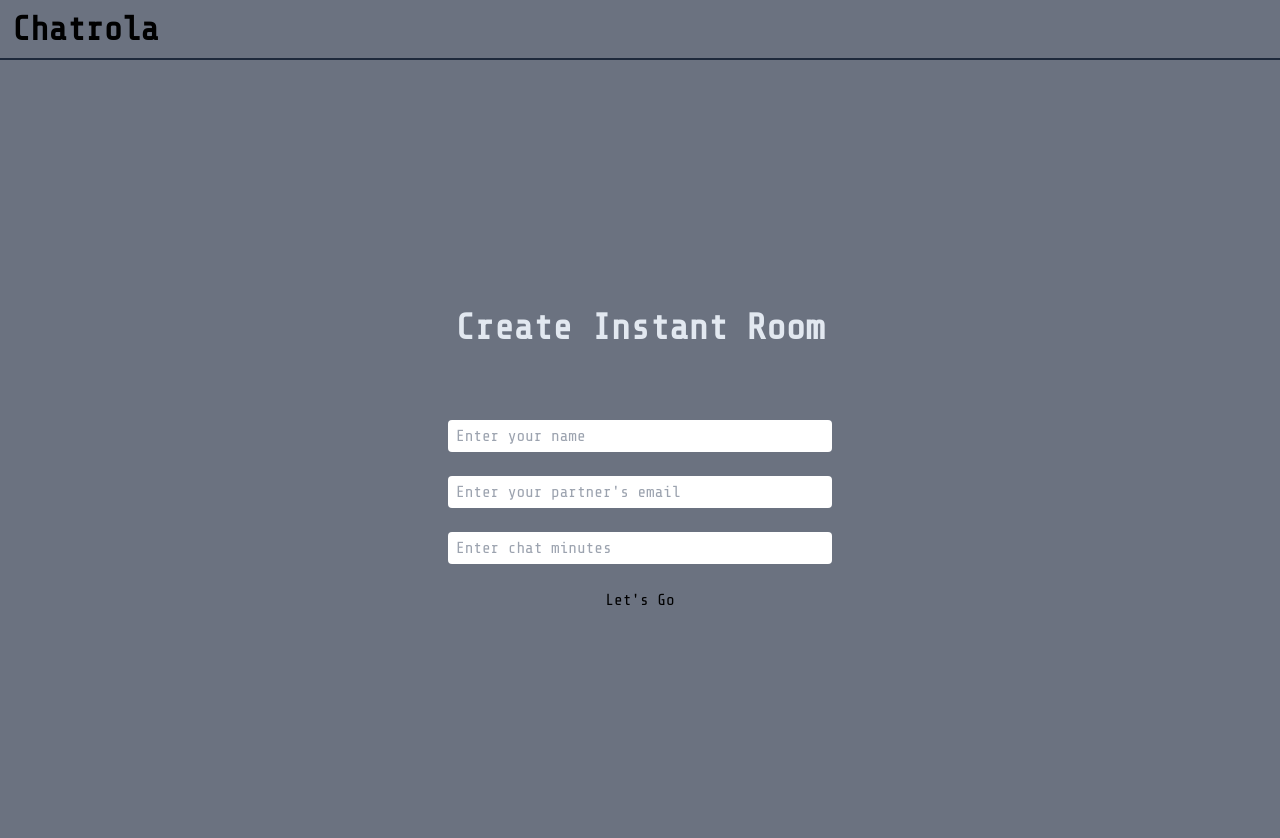
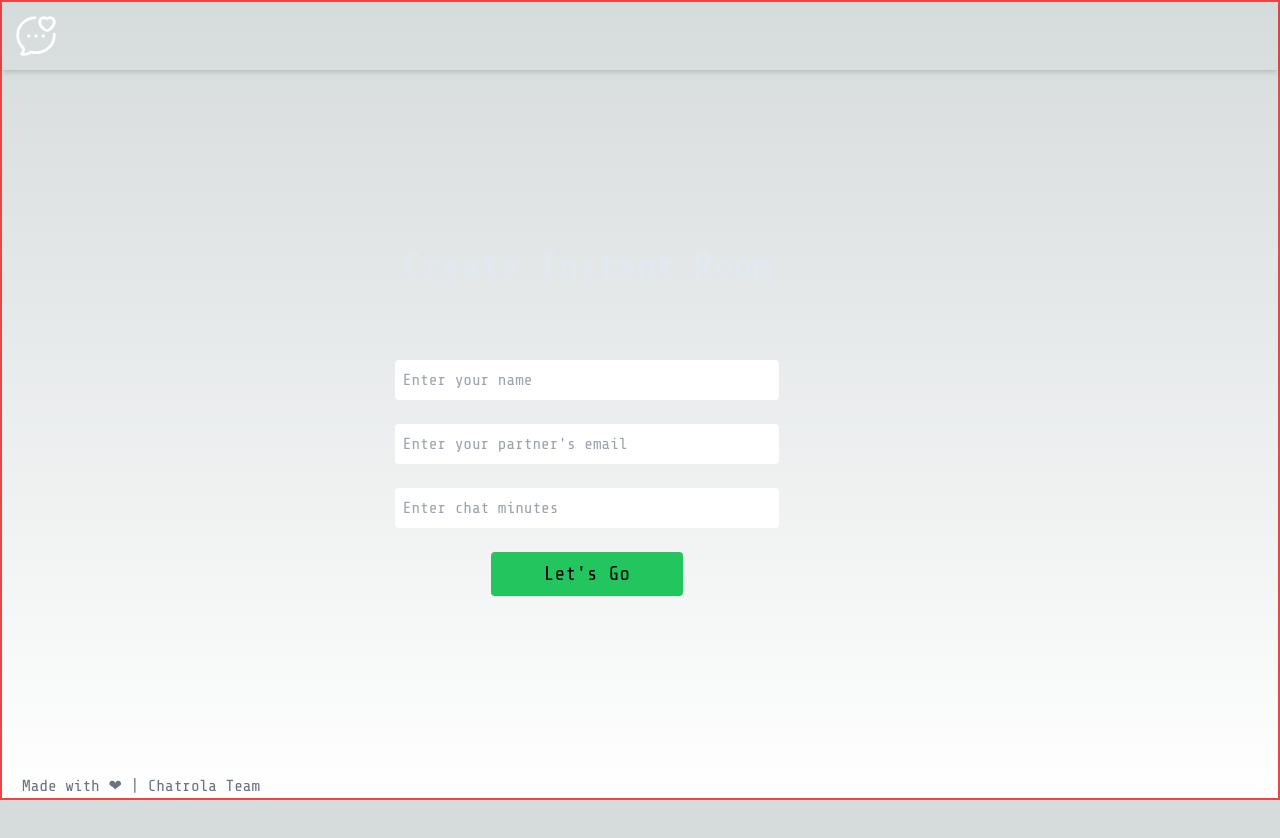
Before and after one commit to Atom-cell/Chatrola, a Next.js app: page / in a window 1280 px wide. Shown: the top 838 px of the page. After the commit the page ends 800 px from the top, so only its background shows below. Built offline with nearby package versions, Linux system fonts and the light colour scheme.

Commit message:
Added home screen styling

```diff
--- /dev/null
+++ b/app/Icon.tsx
@@ -0,0 +1,11 @@
+import React from "react";
+
+const ChatrolaIcon = (props: React.SVGProps<SVGSVGElement>) => (
+  <svg xmlns="http://www.w3.org/2000/svg" viewBox="0 0 24 24" width={44} height={44} color={"#ffffff"} fill={"none"} {...props}>
+    <path d="M11.5 2C6.21 2.24942 2 6.43482 2 11.5606C2 14.1004 3.03333 16.4082 4.71889 18.1208C5.09 18.4979 5.33778 19.0131 5.23778 19.5433C5.07275 20.4103 4.69874 21.2189 4.15111 21.8929C5.59195 22.1611 7.09014 21.9196 8.37499 21.2359C8.82918 20.9943 9.05627 20.8734 9.21653 20.8489C9.37678 20.8244 9.60633 20.8676 10.0654 20.9538C10.7032 21.0737 11.3507 21.1337 12 21.1329C17.5222 21.1329 22 16.8468 22 11.5606C22 11.3702 21.9942 11.1812 21.9827 10.9935" stroke="currentColor" strokeWidth="1.5" strokeLinecap="round" strokeLinejoin="round" />
+    <path d="M15.015 2.38661C16.0876 1.74692 17.0238 2.00471 17.5863 2.41534C17.8169 2.58371 17.9322 2.66789 18 2.66789C18.0678 2.66789 18.1831 2.58371 18.4137 2.41534C18.9762 2.00471 19.9124 1.74692 20.985 2.38661C22.3928 3.22614 22.7113 5.99577 19.4642 8.33241C18.8457 8.77747 18.5365 9 18 9C17.4635 9 17.1543 8.77747 16.5358 8.33241C13.2887 5.99577 13.6072 3.22614 15.015 2.38661Z" stroke="currentColor" strokeWidth="1.5" strokeLinecap="round" />
+    <path d="M11.9955 12H12.0045M15.991 12H16M8 12H8.00897" stroke="currentColor" strokeWidth="2" strokeLinecap="round" strokeLinejoin="round" />
+  </svg>
+);
+
+export default ChatrolaIcon;
--- a/app/components/CreateRoom.tsx
+++ b/app/components/CreateRoom.tsx
@@ -9,8 +9,6 @@ import {
 	getRoomname,
 	setRoomname,
 } from '../utils/LocalStorage';
-import { Button } from '@/components/ui/button';
-import { Input } from '@/components/ui/input';
 
 const CreateRoom = () => {
 	const router = useRouter();
@@ -61,7 +59,7 @@ const CreateRoom = () => {
 	};
 	return (
 		<div className=' flex flex-col justify-center items-center md:w-11/12 md:h-11/12 w-full h-full space-y-6'>
-			<h3 className='text-slate-200 md:text-4xl text-2xl font-extrabold mb-12'>
+			<h3 className='text-slate-200 md:text-4xl text-3xl font-extrabold mb-12'>
 				Create Instant Room
 			</h3>
 			{/* <Timer minutes={1} /> */}
@@ -73,7 +71,7 @@ const CreateRoom = () => {
 					type='text'
 					placeholder='Enter your name'
 					value={username}
-					className='text-black py-1 px-2 rounded outline-none md:w-96'
+					className='text-black py-2 px-2 md:text-md rounded outline-none w-80 md:w-96'
 					onChange={(e: React.ChangeEvent<HTMLInputElement>) =>
 						setUserName(e.target.value)
 					}
@@ -82,7 +80,7 @@ const CreateRoom = () => {
 					type='email'
 					placeholder="Enter your partner's email"
 					value={email}
-					className='text-black block py-1 px-2 rounded outline-none md:w-96'
+					className='text-black   py-2 px-2 md:text-md rounded outline-none w-80 md:w-96'
 					onChange={(e: React.ChangeEvent<HTMLInputElement>) =>
 						setEmail(e.target.value)
 					}
@@ -91,13 +89,13 @@ const CreateRoom = () => {
 					type='number'
 					placeholder='Enter chat minutes'
 					value={minutes}
-					className='text-black block py-1 px-2 rounded outline-none md:w-96'
+					className='text-black   py-2 px-2 md:text-md rounded outline-none w-80 md:w-96'
 					onChange={(e: React.ChangeEvent<HTMLInputElement>) =>
 						setminutes(e.target.value)
 					}
 				/>
 				{buttonText !== 'Join Room' ? (
-					<button type='submit' className='m-4'>
+					<button type='submit' className='m-4 bg-green w-2/4 rounded py-2 md:text-xl'>
 						{buttonText}
 					</button>
 				) : null}
--- /dev/null
+++ b/app/components/Footer.tsx
@@ -0,0 +1,9 @@
+import React from "react";
+
+const Footer = () => {
+  return <div>
+    <h6 className='text-gray-500 ml-5'>Made with ❤ | Chatrola Team</h6>
+  </div>;
+};
+
+export default Footer;
--- a/app/components/Navbar.tsx
+++ b/app/components/Navbar.tsx
@@ -1,9 +1,11 @@
 import React from 'react';
+import ChatrolaIcon from '../Icon';
 
 const Navbar = () => {
 	return (
-		<div className='w-full h-auto p-3 border-b-2 border-slate-800 bg-gray-500'>
-			<h1>Chatrola</h1>
+		<div className='w-full gap-4 flex items-center h-auto p-3 shadow-md shadow-green-800'>
+			<ChatrolaIcon />
+			{/* <h1>Chatrola</h1> */}
 		</div>
 	);
 };
--- a/app/layout.tsx
+++ b/app/layout.tsx
@@ -2,6 +2,7 @@ import type { Metadata } from 'next';
 import { Share_Tech_Mono } from 'next/font/google';
 import './globals.css';
 import Navbar from './components/Navbar';
+import Footer from './components/Footer';
 
 const inter = Share_Tech_Mono({
 	weight: '400',
@@ -22,8 +23,11 @@ export default function RootLayout({
 	return (
 		<html lang='en'>
 			<body className={inter.className}>
-				<Navbar />
-				{children}
+				<main className='flex flex-col  h-screen border-2 border-red-500'>
+					<Navbar />
+					{children}
+					<Footer />
+				</main>
 			</body>
 		</html>
 	);
--- a/app/page.tsx
+++ b/app/page.tsx
@@ -2,9 +2,7 @@ import React from 'react';
 import CreateRoom from './components/CreateRoom';
 const page = () => {
 	return (
-		<div className='flex p-5 justify-center items-center bg-gray-500 h-screen'>
-			<CreateRoom />
-		</div>
+		<CreateRoom />
 	);
 };
 
--- a/app/rooms/[roomName]/page.tsx
+++ b/app/rooms/[roomName]/page.tsx
@@ -174,6 +174,18 @@ export default function Home({ params }: { params: { roomName: string } }) {
 					kickOutUsers={kickOutUsers}
 				/>
 			)}
+			<div className='h-96 border border-slate-50 relative'>
+				<div className='h-4/5 max-h- border-4 border-green-500'>
+					{message.map((data, index) => {
+						return (
+							<p key={index} className='text-xl text-white '>
+								{data}
+							</p>
+						);
+					})}
+				</div>
+
+				<div className=' min-h-4 border-4 border-red-400'>
 					<input
 						type='text'
 						value={msgInput}
@@ -189,13 +201,8 @@ export default function Home({ params }: { params: { roomName: string } }) {
 					>
 						Send
 					</button>
-			{message.map((data, index) => {
-				return (
-					<p key={index} className='text-xl text-white '>
-						{data}
-					</p>
-				);
-			})}
+				</div>
+			</div>
 		</main>
 	);
 }
--- a/tailwind.config.ts
+++ b/tailwind.config.ts
@@ -8,7 +8,9 @@ const config: Config = {
   ],
   theme: {
     extend: {
-
+      colors : {
+        green: '#22c55e'
+      }
     },
   },
   plugins: [],
```
Lines whose indentation alone changed are shown as unchanged.
